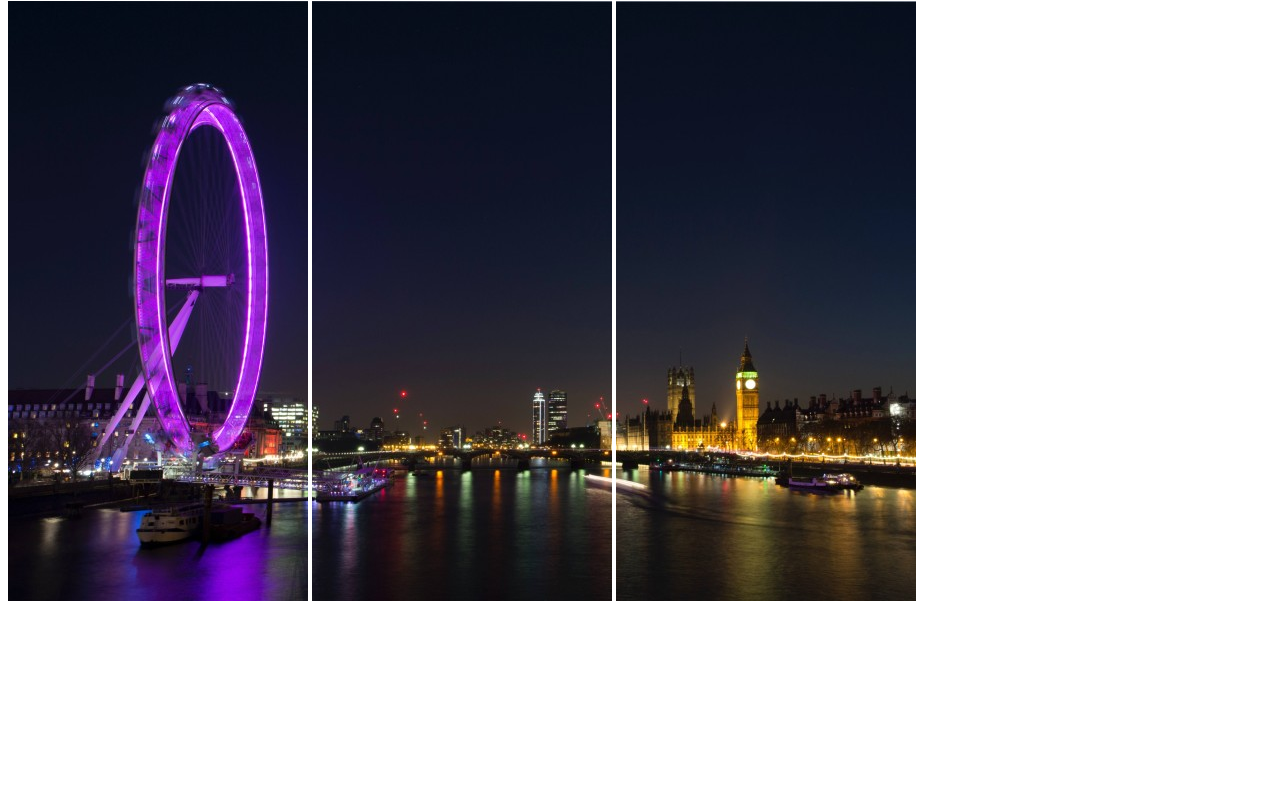
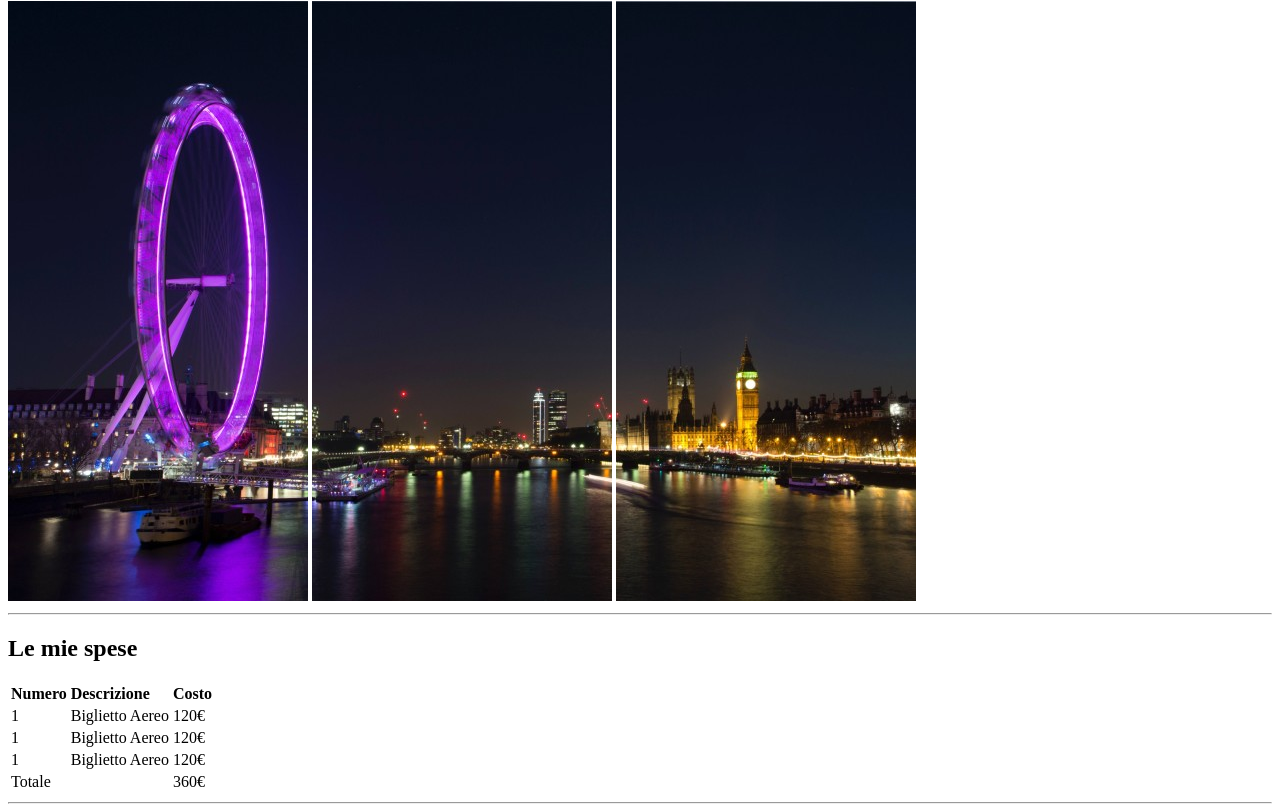
Before and after one commit to luigitarallo/html-london-trip, a plain HTML site: page index.html in a window 1280 px wide. Shown: the part 79-891 px from the top of the page. Before the commit the page ends 800 px from the top, so only its background shows below. Drawn offline with Linux system fonts and the light colour scheme.

Commit message:
add table

```diff
--- a/index.html
+++ b/index.html
@@ -8,9 +8,52 @@
 <body>
     <header>
         <h1>Il mio Viaggio a Londra</h1>
-        <img src="img/london-1.jpg" alt="first london">
-        <img src="img/london-2.jpg" alt="second london">
-        <img src="img/london-3.jpg" alt="third london">
+        <img src="img/london-1.jpg" alt="first london" />
+        <img src="img/london-2.jpg" alt="second london" />
+        <img src="img/london-3.jpg" alt="third london" />
     </header>
+    <hr />
+    <main>
+        <!-- My Expenses  -->
+        <section>
+            <h2>Le mie spese</h2>
+            <table>
+                <thead>
+                    <tr>
+                        <td><strong>Numero</strong></td>
+                        <td><strong>Descrizione</strong></td>
+                        <td><strong>Costo</strong></td>
+                    </tr>
+                </thead>
+                <tbody>
+                    <tr>
+                        <td>1</td>
+                        <td>Biglietto Aereo</td>
+                        <td>120&#8364;</td>
+                    </tr>
+                    <tr>
+                        <td>1</td>
+                        <td>Biglietto Aereo</td>
+                        <td>120&#8364;</td>
+                    </tr>
+                    <tr>
+                        <td>1</td>
+                        <td>Biglietto Aereo</td>
+                        <td>120&#8364;</td>
+                    </tr>
+                </tbody>
+                <tfoot>
+                    <tr>
+                        <td colspan="2">Totale</td>
+                        <td>360&#8364;</td>
+                    </tr>
+                </tfoot>
+            </table>
+        </section>
+
+        <hr />
+
+
+    </main>
 </body>
 </html>
```
